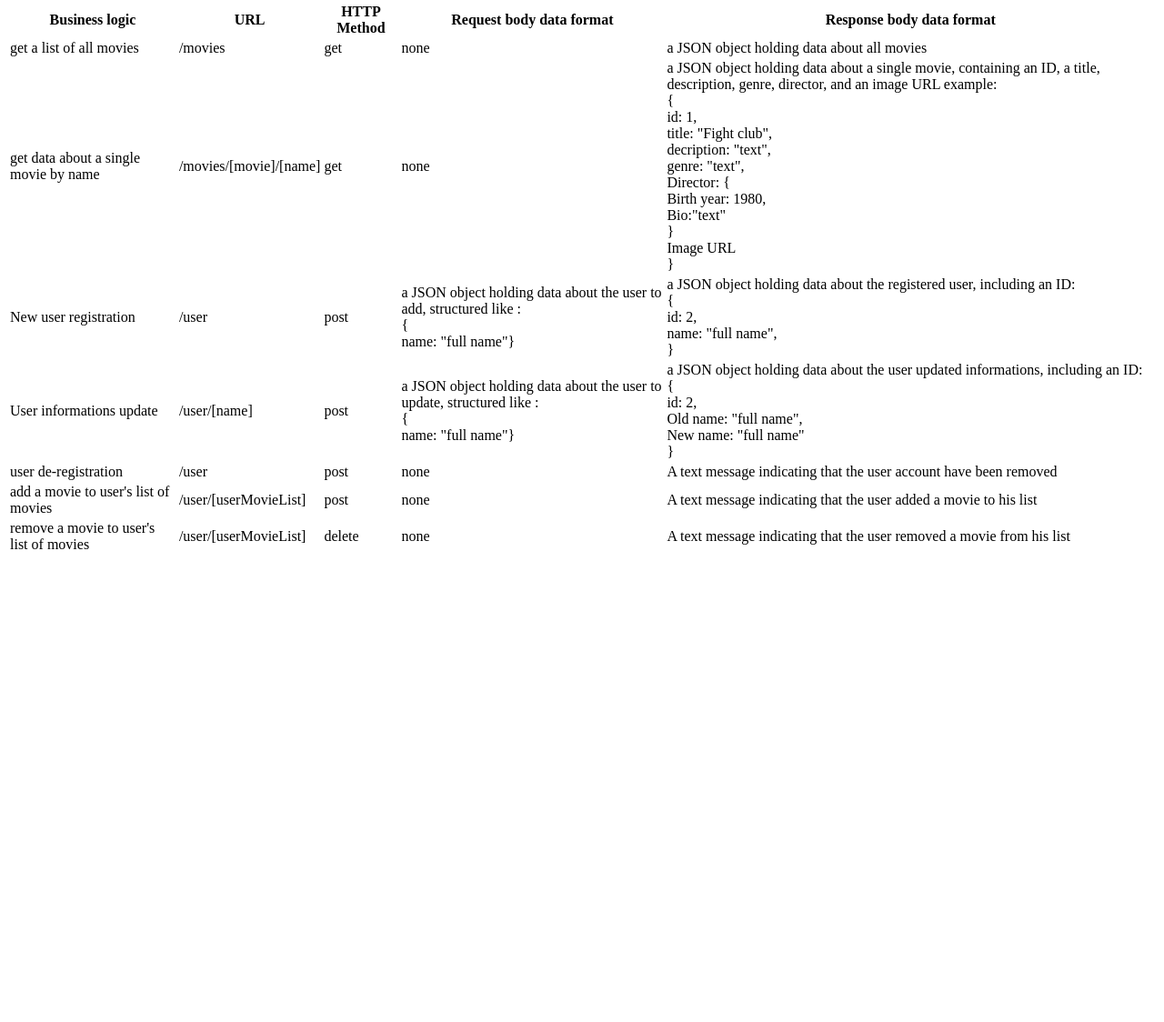
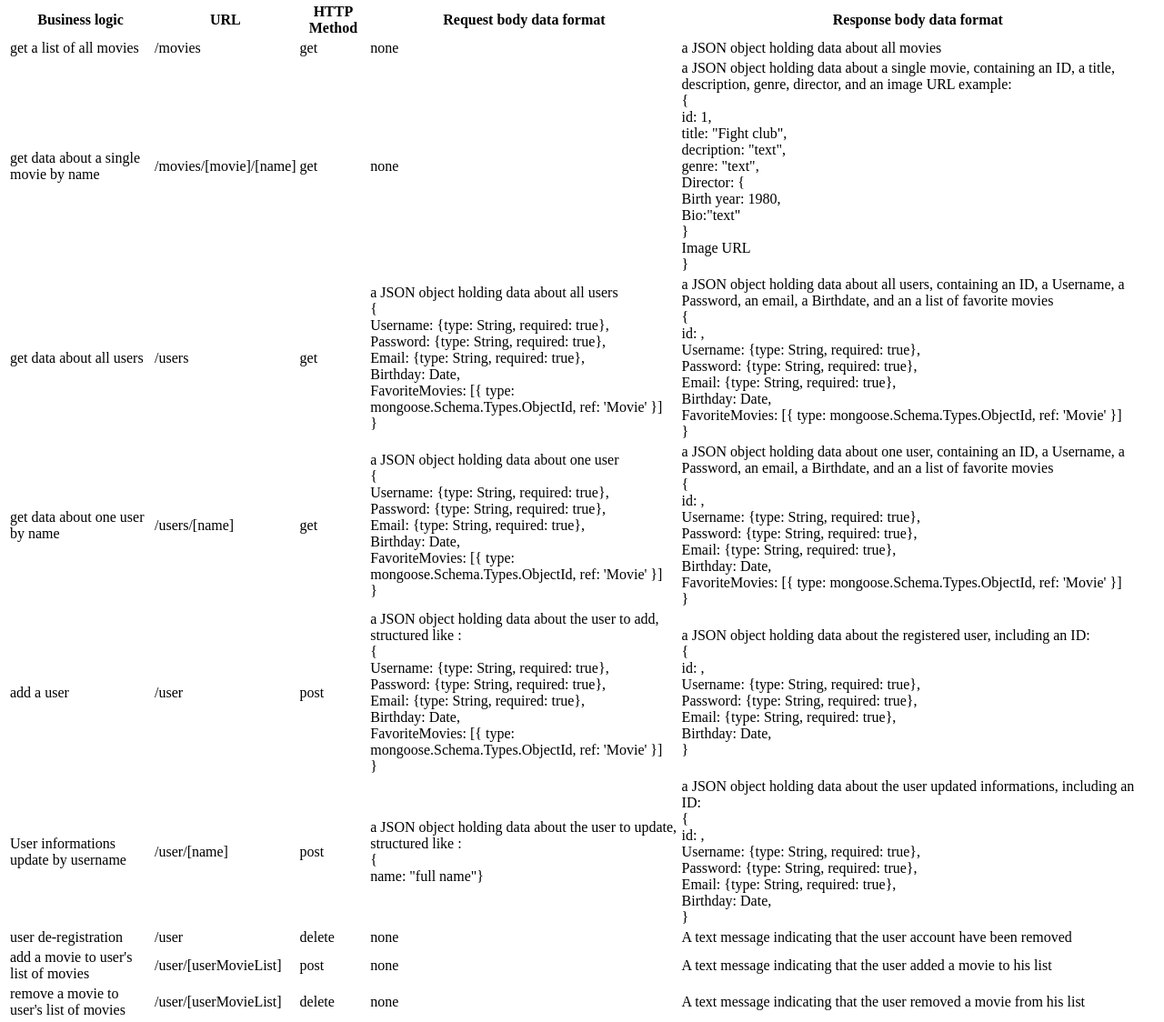
Before and after one commit to deliretik/movie_api, a website: page public/doc.html in a window 1280 px wide. Shown: the part 216-1340 px from the top of the page at 91% size. Before the commit the page ends 835 px from the top, so only its background shows below. Drawn offline with Linux system fonts and the light colour scheme.

Commit message:
updated the documentation with the new methods

```diff
--- a/public/doc.html
+++ b/public/doc.html
@@ -5,6 +5,7 @@
 	<meta name="viewport" content="width=device-width">
 	<title>simple-js-app-bs</title>
 </head>
+<body>
 <h1>myFlix</h1>
 <p>The web application will provide users with access to information about different
     movies, directors, and genres. Users will be able to sign up, update their
@@ -33,25 +34,39 @@
 		<td>get</td>
 		<td>none</td>
 		<td>a JSON object holding data about a single movie, containing an ID, a title, description, genre, director, and an image URL example: <br>{<br>id: 1,<br>title: "Fight club",<br>decription: "text",<br>genre: "text",<br>Director: {<br> Birth year: 1980,<br> Bio:"text"<br>}<br>Image URL<br>}</td>
+	</tr>
+	<tr>
+		<td>get data about all users</td>
+		<td>/users</td>
+		<td>get</td>
+		<td>a JSON object holding data about all users<br>{<br>Username: {type: String, required: true},<br>Password: {type: String, required: true},<br>Email: {type: String, required: true},<br>Birthday: Date,<br>FavoriteMovies: [{ type: mongoose.Schema.Types.ObjectId, ref: 'Movie' }]<br>}</td>
+		<td>a JSON object holding data about all users, containing an ID, a Username, a Password, an email, a Birthdate, and an a list of favorite movies <br>{<br>id: ,<br>Username: {type: String, required: true},<br>Password: {type: String, required: true},<br>Email: {type: String, required: true},<br>Birthday: Date,<br>FavoriteMovies: [{ type: mongoose.Schema.Types.ObjectId, ref: 'Movie' }]<br>}</td>
+	</tr>
+	<tr>
+		<td>get data about one user by name</td>
+		<td>/users/[name]</td>
+		<td>get</td>
+		<td>a JSON object holding data about one user<br>{<br>Username: {type: String, required: true},<br>Password: {type: String, required: true},<br>Email: {type: String, required: true},<br>Birthday: Date,<br>FavoriteMovies: [{ type: mongoose.Schema.Types.ObjectId, ref: 'Movie' }]<br>}</td>
+		<td>a JSON object holding data about one user, containing an ID, a Username, a Password, an email, a Birthdate, and an a list of favorite movies <br>{<br>id: ,<br>Username: {type: String, required: true},<br>Password: {type: String, required: true},<br>Email: {type: String, required: true},<br>Birthday: Date,<br>FavoriteMovies: [{ type: mongoose.Schema.Types.ObjectId, ref: 'Movie' }]<br>}</td>
+	</tr>
+	<tr>
+		<td>add a user</td>
+		<td>/user</td>
+		<td>post</td>
+		<td>a JSON object holding data about the user to add, structured like :<br>{<br>Username: {type: String, required: true},<br>Password: {type: String, required: true},<br>Email: {type: String, required: true},<br>Birthday: Date,<br>FavoriteMovies: [{ type: mongoose.Schema.Types.ObjectId, ref: 'Movie' }]<br>}</td>
+		<td>a JSON object holding data about the registered user, including an ID:<br>{<br>id: ,<br>Username: {type: String, required: true},<br>Password: {type: String, required: true},<br>Email: {type: String, required: true},<br>Birthday: Date,<br>}</td>
 	  </tr>
 	  <tr>
-		<td>New user registration</td>
-		<td>/user</td>
-		<td>post</td>
-		<td>a JSON object holding data about the user to add, structured like :<br>{<br>name: "full name"}</td>
-		<td>a JSON object holding data about the registered user, including an ID:<br>{<br>id: 2,<br>name: "full name",<br>}</td>
-	  </tr>
-	  <tr>
-		<td>User informations update</td>
+		<td>User informations update by username</td>
 		<td>/user/[name]</td>
 		<td>post</td>
 		<td>a JSON object holding data about the user to update, structured like :<br>{<br>name: "full name"}</td>
-		<td>a JSON object holding data about the user updated informations, including an ID:<br>{<br>id: 2,<br>Old name: "full name",<br>New name: "full name"<br>}</td>
+		<td>a JSON object holding data about the user updated informations, including an ID:<br>{<br>id: ,<br>Username: {type: String, required: true},<br>Password: {type: String, required: true},<br>Email: {type: String, required: true},<br>Birthday: Date,<br>}</td>
 	  </tr>
 	  <tr>
 		<td>user de-registration</td>
 		<td>/user</td>
-		<td>post</td>
+		<td>delete</td>
 		<td>none</td>
 		<td>A text message indicating that the user account have been removed</td>
 	  </tr>
@@ -70,4 +85,5 @@
 		<td>A text message indicating that the user removed a movie from his list</td>
 	  </tr>
   </table>
+</body>
 </html>
```
